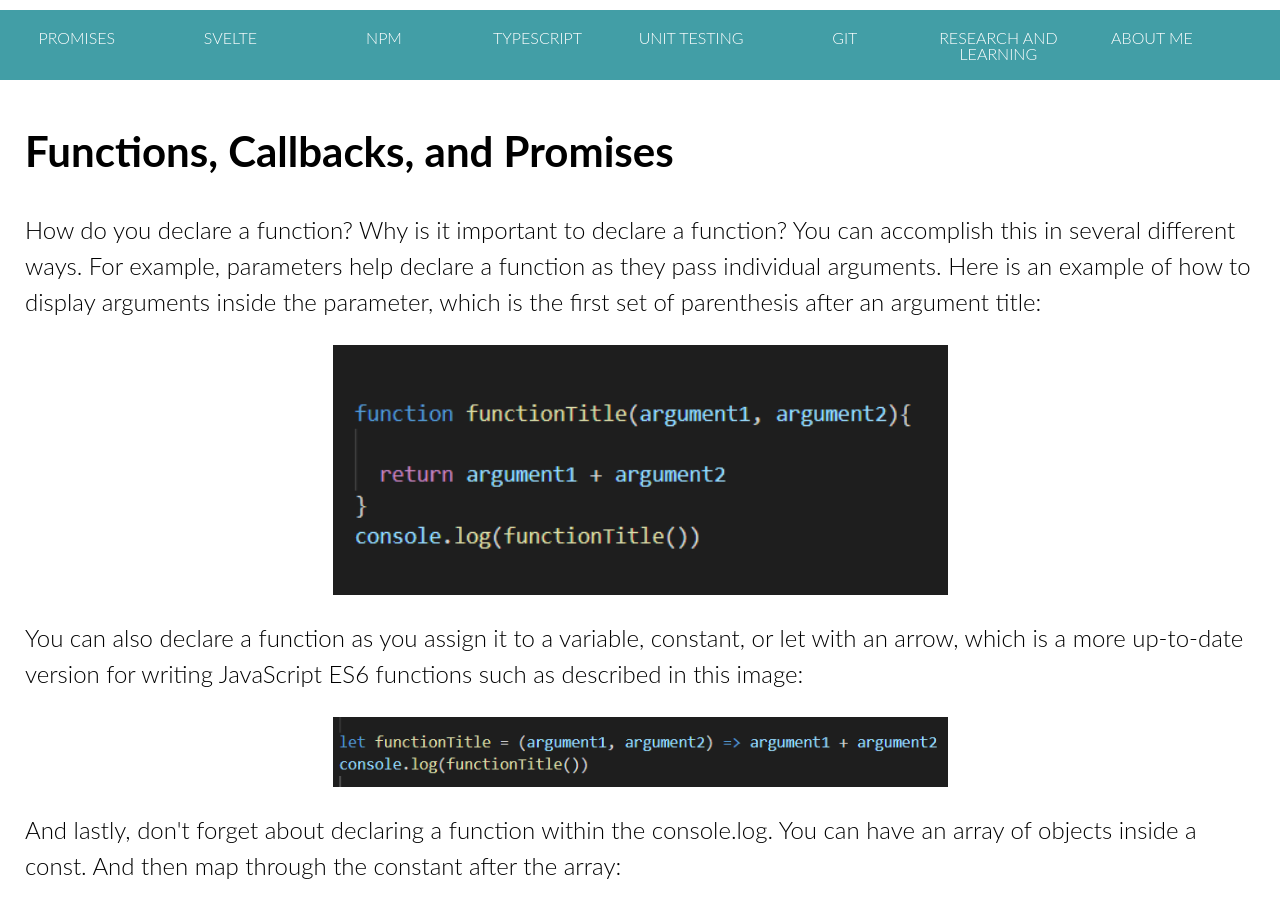
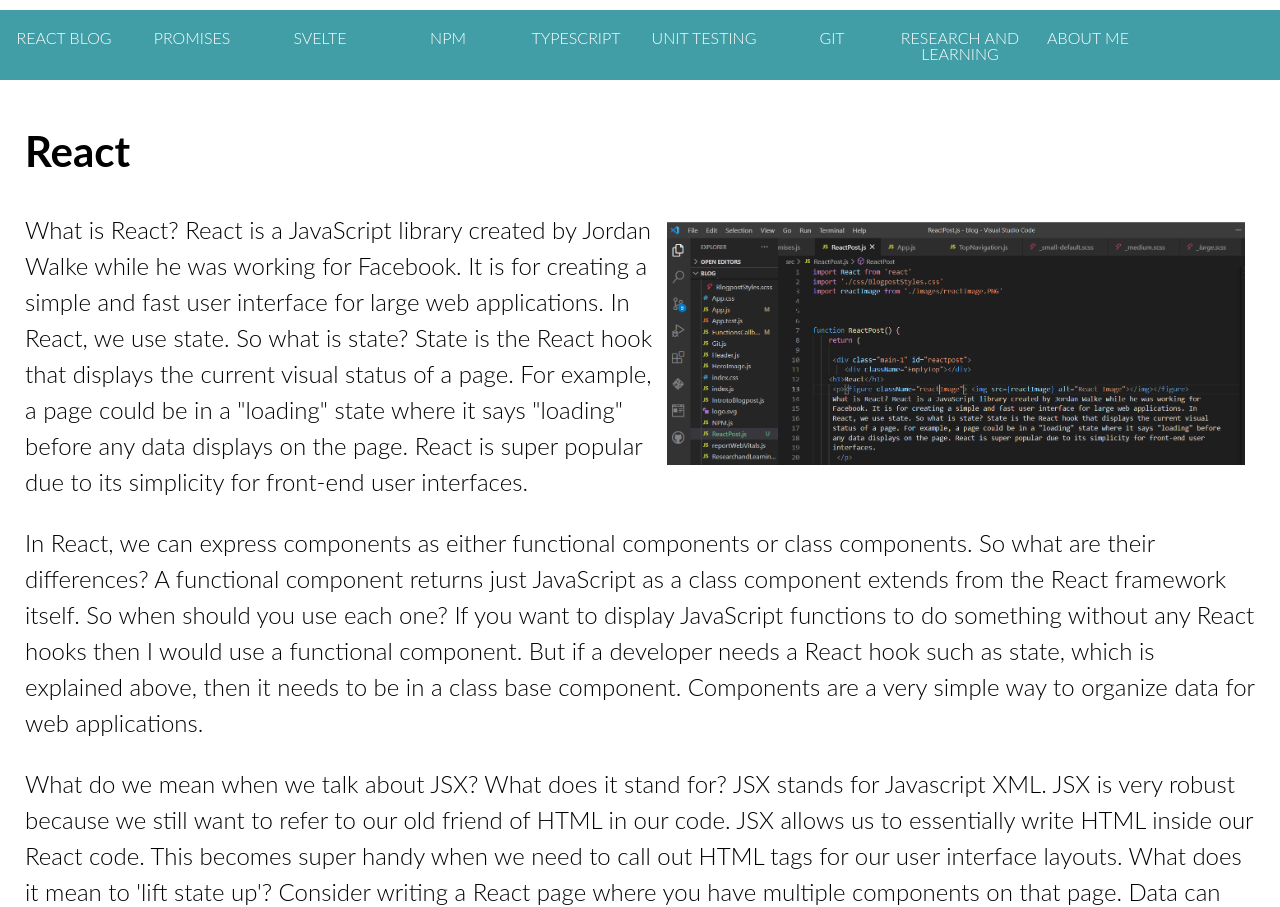
Before and after one commit to aubreyjonescreatives/react-blog, a React (Create React App) app: page / in a window 1280 px wide. Shown: the part 60-967 px from the top of the page. Built offline with nearby package versions, Linux system fonts and the light colour scheme.

Commit message:
Add React post

```diff
--- a/src/App.js
+++ b/src/App.js
@@ -8,6 +8,7 @@
 import NPM from './NPM'
 import Svelte from './Svelte'
 import FunctionsCallbacksPromises from './FunctionsCallbacksPromises'
+import ReactPost from './ReactPost'
 import TopNavigation from './TopNavigation'
 import Header from './Header'
 
@@ -17,6 +18,7 @@
     <div className="App">
     <Header/>
     <TopNavigation/>
+    <ReactPost/>
     <FunctionsCallbacksPromises/>
     <Svelte/>
     <NPM/>
--- a/src/FunctionsCallbacksPromises.js
+++ b/src/FunctionsCallbacksPromises.js
@@ -22,7 +22,6 @@
 
 
      <div class="main-1" id="functionscallbackspromises">
-       <div className="EmptyTop"></div>
     <h1>Functions, Callbacks, and Promises</h1>
      <p>
      How do you declare a function? Why is it important to declare a function? You can accomplish this in several
--- /dev/null
+++ b/src/ReactPost.js
@@ -0,0 +1,42 @@
+import React from 'react'
+import './css/BlogpostStyles.css'
+import reactImage from './images/reactImage.PNG'
+
+
+
+function ReactPost() {
+    return (
+
+     <div class="main-1" id="reactpost">
+        <div className="EmptyTop"></div>
+    <h1>React</h1>
+     <p><figure className="reactImage"> <img src={reactImage} alt="React Image"></img></figure>
+     What is React? React is a JavaScript library created by Jordan Walke while he was working for
+     Facebook. It is for creating a simple and fast user interface for large web applications. In
+     React, we use state. So what is state? State is the React hook that displays the current visual
+     status of a page. For example, a page could be in a "loading" state where it says "loading" before
+     any data displays on the page. React is super popular due to its simplicity for front-end user
+     interfaces.
+      </p>
+      <p>
+    In React, we can express components as either functional components or class components. So what are their
+    differences? A functional component returns just JavaScript as a class component extends from the React framework
+    itself. So when should you use each one? If you want to display JavaScript functions to do something without any
+    React hooks then I would use a functional component. But if a developer needs a React hook such as state, which is
+    explained above, then it needs to be in a class base component. Components are a very simple way to organize data for
+    web applications.
+        </p>
+        <p>
+    What do we mean when we talk about JSX? What does it stand for? JSX stands for Javascript XML. JSX is very robust because
+    we still want to refer to our old friend of HTML in our code. JSX allows us to essentially write HTML inside our React code.
+    This becomes super handy when we need to call out HTML tags for our user interface layouts. What does it mean to 'lift state
+    up'? Consider writing a React page where you have multiple components on that page. Data can often conflict in this situation.
+    Lifting state up simply refers to connecting the parent component to its child component. We want our applications to run smoothly,
+    and this allows us to move forward without any hicups down the road. In conclusion, React.JS is a very powerful framework as it
+    allows us to organize and show our data with a lot of simplicity in mind.
+     </p>
+     </div>
+    );
+  }
+
+  export default ReactPost;
--- a/src/TopNavigation.js
+++ b/src/TopNavigation.js
@@ -8,6 +8,7 @@
     return (
 
       <nav className="Nav">
+          <li><a href="#reactpost">REACT BLOG</a></li>
           <li><a href="#functionscallbackspromises">PROMISES</a></li>
         <li><a href="#svelte">SVELTE</a></li>
           <li><a href="#npm">NPM</a></li>
--- a/src/css/BlogpostStyles.css
+++ b/src/css/BlogpostStyles.css
@@ -121,7 +121,7 @@
     float: left;
     text-decoration: none;
     list-style-type: none;
-    width: 12%;
+    width: 10%;
     padding: 20px 1px 20px 1px;
     color: #ffffff;
     font-size: 12px; }
@@ -192,6 +192,10 @@
   .main-1 figure.unitImage {
     width: 100%; }
   .main-1 figure.unitImage img {
+    width: 100%; }
+  .main-1 figure.reactImage {
+    width: 100%; }
+  .main-1 figure.reactImage img {
     width: 100%; }
   .main-1 figure.gitImage {
     width: 100%; }
@@ -312,6 +316,12 @@
     .main-1 figure.unitImage {
       width: 100%; }
     .main-1 figure.unitImage img {
+      width: 47%;
+      margin: 10px;
+      float: right; }
+    .main-1 figure.reactImage {
+      width: 100%; }
+    .main-1 figure.reactImage img {
       width: 47%;
       margin: 10px;
       float: right; }
--- a/src/scss/_medium.scss
+++ b/src/scss/_medium.scss
@@ -49,6 +49,9 @@
     figure.unitImage {width: 100%;}
     figure.unitImage img {width: 47%; margin: 10px; float: right;}
 
+
+    figure.reactImage {width: 100%;}
+    figure.reactImage img {width: 47%; margin: 10px; float: right;}
 
 
 
--- a/src/scss/_small-default.scss
+++ b/src/scss/_small-default.scss
@@ -63,7 +63,7 @@
 float: left;
 text-decoration: none;
 list-style-type: none;
-width: 12%;
+width: 10%;
 padding: 20px 1px 20px 1px;
 color: $fontColor;
 font-size: 12px;
@@ -190,6 +190,10 @@
 figure.unitImage img {width: 100%;}
 
 
+figure.reactImage {width: 100%;}
+figure.reactImage img {width: 100%;}
+
+
 
 
 figure.gitImage {width: 100%;}
```
Also changed, not shown: src/images/reactImage.PNG (added), 1 other file (tests, documents, lock files or other folders).
